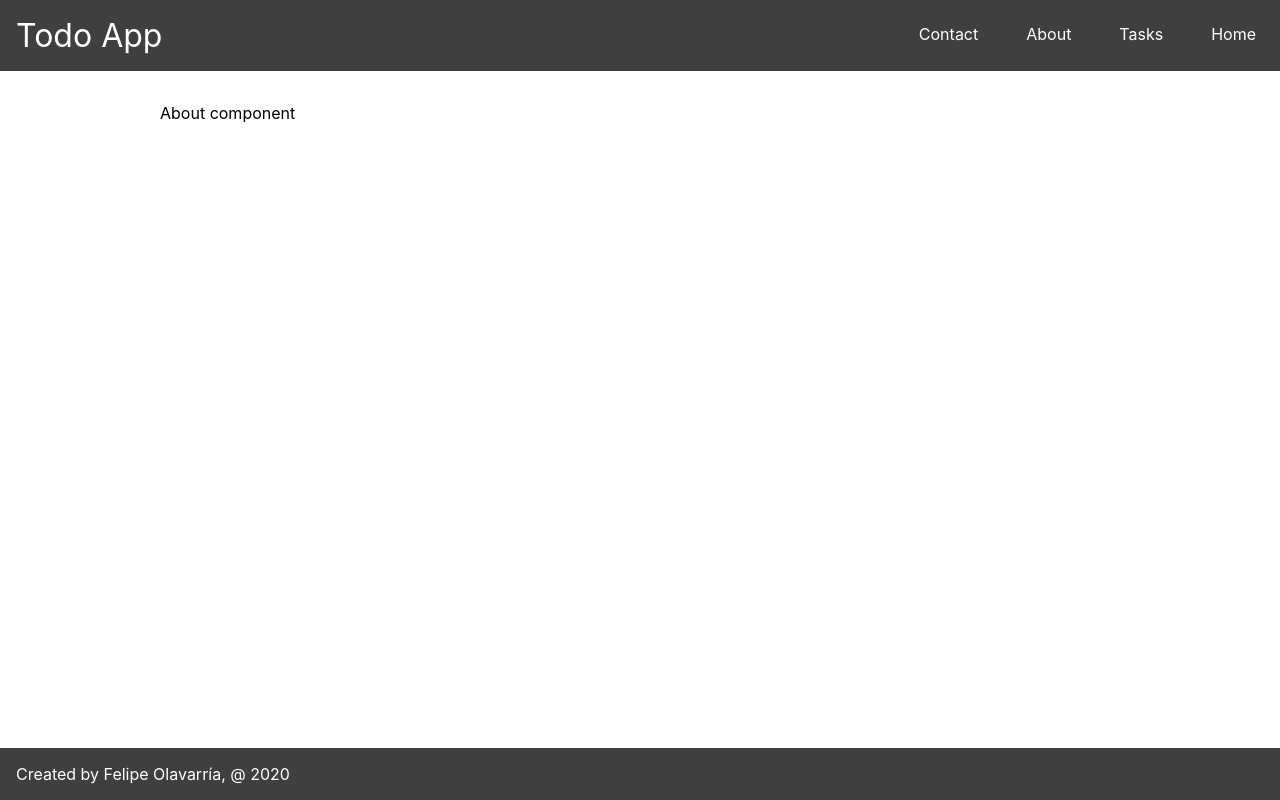
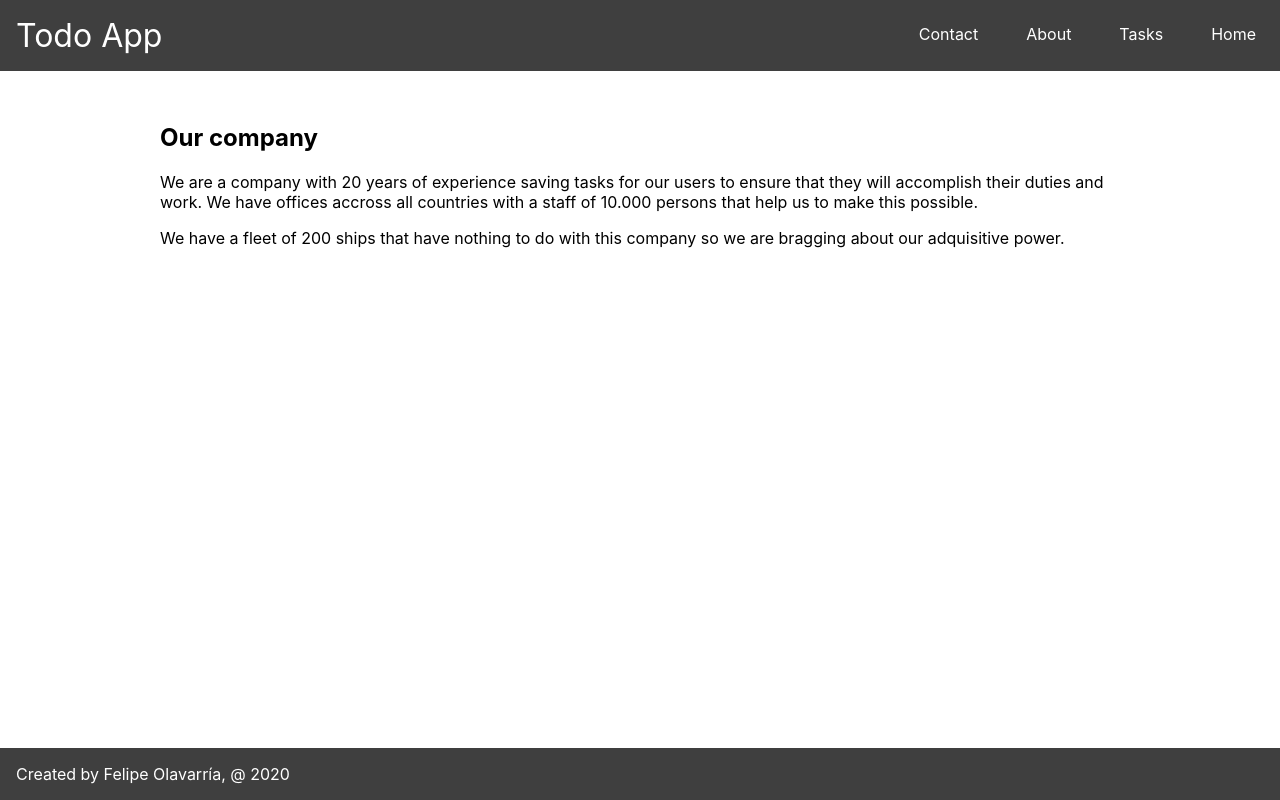
Before and after one commit to desolaser/todo-app, a React (Create React App) app: page /about in a window 1280 px wide. Built offline with nearby package versions, Linux system fonts and the light colour scheme.

Commit message:
Add some test to filler pages

```diff
--- a/src/pages/about/About.js
+++ b/src/pages/about/About.js
@@ -4,7 +4,17 @@ import React from 'react';
 const About = () => {
     return (
         <div>
-            About component
+            <h2>Our company</h2>
+            <p>
+                We are a company with 20 years of experience saving tasks for our users
+                to ensure that they will accomplish their duties and work.
+                We have offices accross all countries with a staff of 10.000 persons that
+                help us to make this possible.
+            </p>
+            <p>
+                We have a fleet of 200 ships that have nothing to do with this company
+                so we are bragging about our adquisitive power.
+            </p>
         </div>
     )
 }
--- a/src/pages/contact/Contact.js
+++ b/src/pages/contact/Contact.js
@@ -4,7 +4,18 @@ import React from 'react';
 const Contact = () => {
     return (
         <div>
-            Contact component
+            <h2>Contact us</h2>
+            <ul>
+                <li>
+                    Direction: 334 Colon Street
+                </li>
+                <li>
+                    Phone: 569 1480 1480
+                </li>
+                <li>
+                    Email: contact@todoapp.com
+                </li>
+            </ul>
         </div>
     )
 }
--- a/src/pages/home/Home.js
+++ b/src/pages/home/Home.js
@@ -4,7 +4,9 @@ import React from 'react';
 const Home = () => {
     return (
         <div>
-            <h1>Todo app, the best app to write down your tasks</h1>
+            <h2>Welcome to todo app</h2>
+            <p>The best app to save your tasks and duties to remember that you have to work</p>
+            <p>Happy slavery!</p>
         </div>
     )
 }
```
